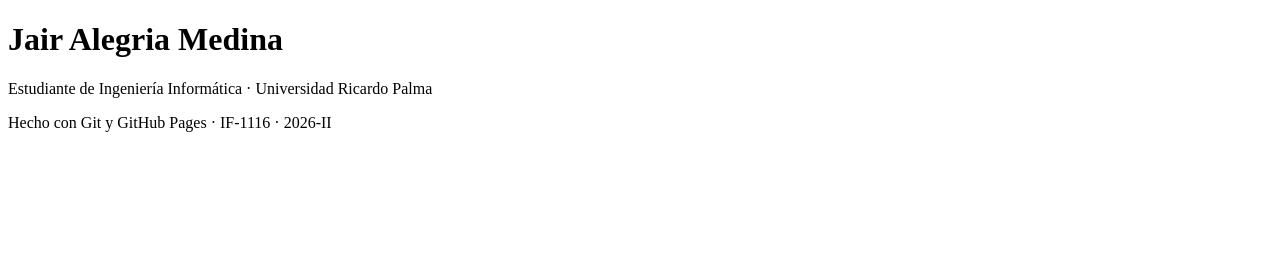
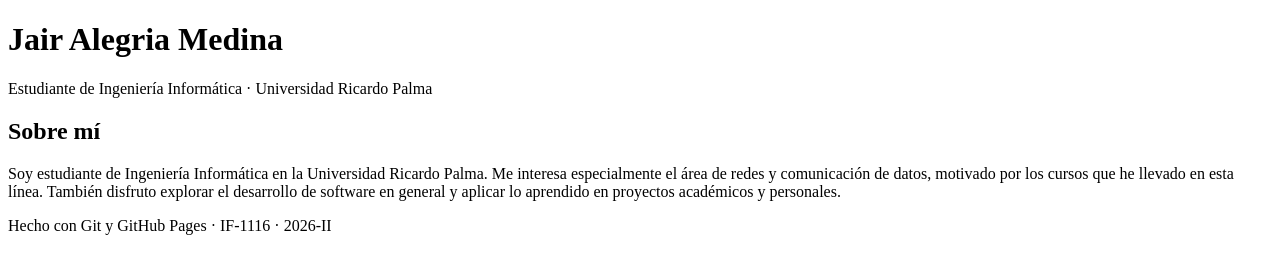
Before and after one commit to jair2412/jair2412.github.io, a plain HTML site: page index.html in a window 1280 px wide. Drawn offline with Linux system fonts and the light colour scheme.

Commit message:
Agregar sección Sobre mí

```diff
--- a/index.html
+++ b/index.html
@@ -11,6 +11,16 @@
     <p>Estudiante de Ingeniería Informática · Universidad Ricardo Palma</p>
   </header>
   <main>
+
+<section id="sobre-mi">
+  <h2>Sobre mí</h2>
+  <p>Soy estudiante de Ingeniería Informática en la Universidad Ricardo Palma. Me interesa especialmente el área de redes y comunicación de datos, motivado por los cursos que he llevado en esta línea. También disfruto explorar el desarrollo de software en general y aplicar lo aprendido en proyectos académicos y personales.</p>
+</section>
+
+
+
+
+
     <!-- las secciones van aquí -->
   </main>
   <footer>
```
